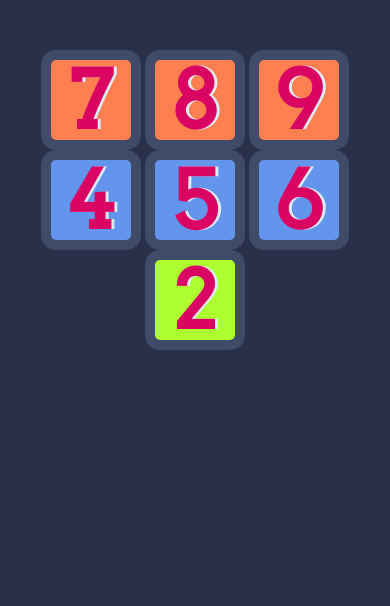
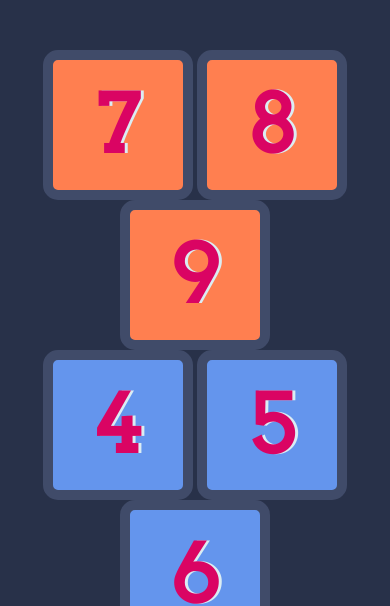
Before and after one commit to NeslynChellaiah/Web, a plain HTML site: page index.html in a window 390 px wide. Shown: the part 255-861 px from the top of the page. Drawn offline with Linux system fonts and the light colour scheme.

Commit message:
Update styles.css

```diff
--- a/styles.css
+++ b/styles.css
@@ -55,3 +55,22 @@ h1 {
   height: 100px;
   text-align: center;
 }
+
+
+@media only screen and (max-width: 600px) {
+  .drum {
+    outline: none;
+    border: 10px solid #404B69;
+    font-size: 5rem;
+    font-family: 'Arvo', cursive;
+    line-height: 1;
+    font-weight: 900;
+    color: #DA0463;
+    text-shadow: 3px 0 #DBEDF3;
+    border-radius: 15px;
+    display: inline-block;
+    width: 150px;
+    height: 150px;
+    text-align: center;
+  }
+}
```
